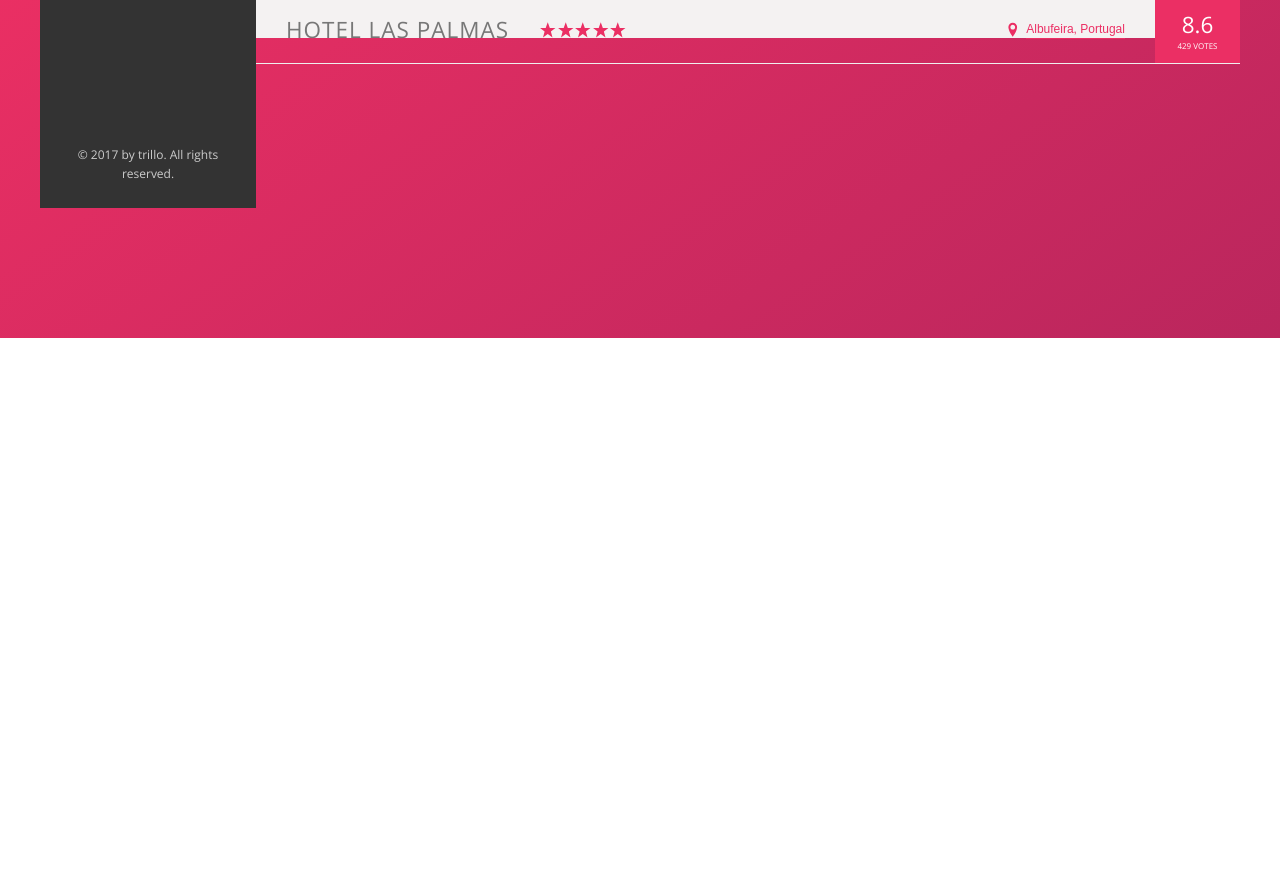
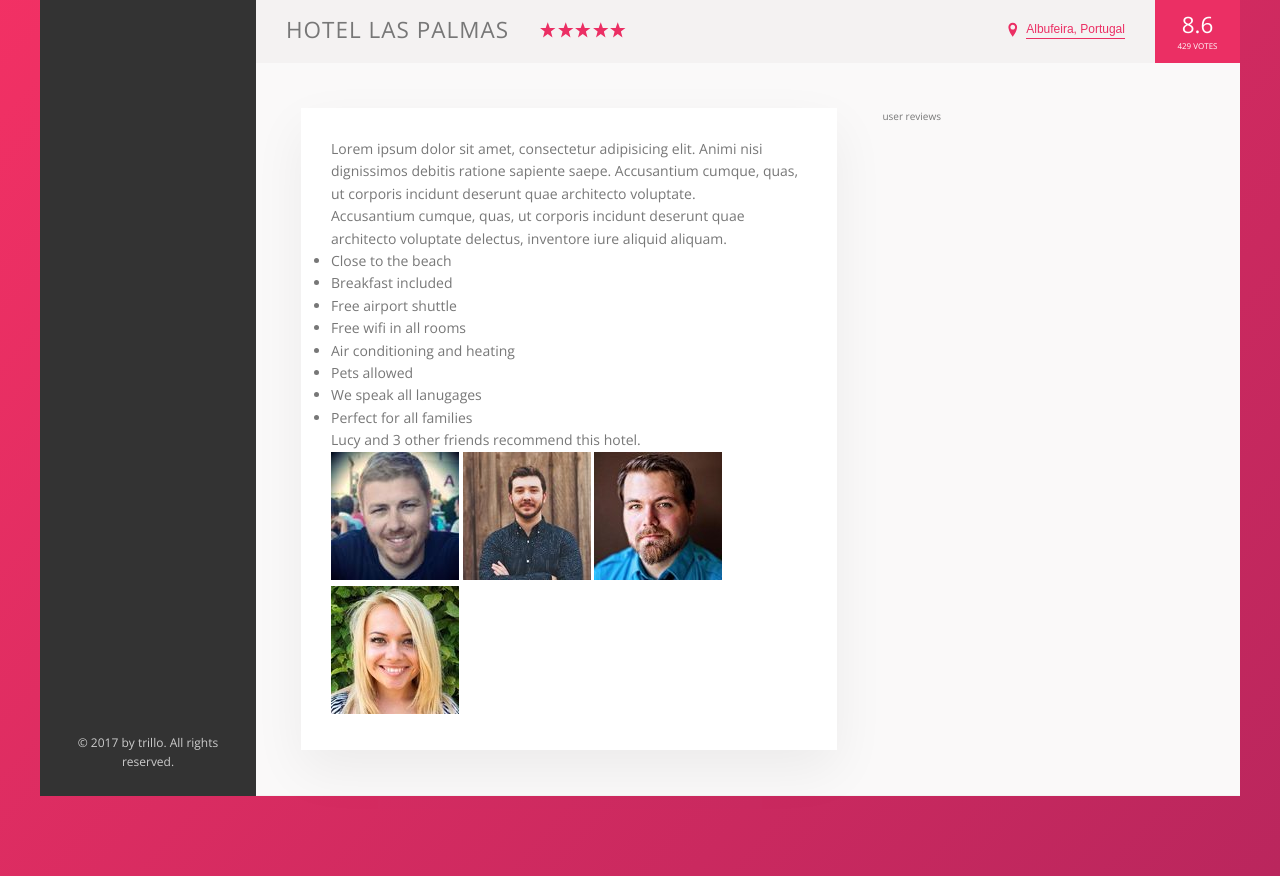
Before and after one commit to Franklinxavier/flexbox, a website: page index.html in a window 1280 px wide. Shown: the part 542-1418 px from the top of the page. Before the commit the page ends 880 px from the top, so only its background shows below. Drawn offline with nearby package versions, Linux system fonts and the light colour scheme.

Commit message:
description part 1 completed

```diff
--- a/index.html
+++ b/index.html
@@ -130,6 +130,42 @@
                             <div class="overview__rating--count">429 votes</div>
                         </div>
                     </div>
+
+                    <div class="details">
+                        <div class="description">
+                            <p class="paragraph">
+                                Lorem ipsum dolor sit amet, consectetur adipisicing elit. Animi nisi dignissimos debitis ratione sapiente saepe.
+                                Accusantium cumque, quas, ut corporis incidunt deserunt quae architecto voluptate.
+                            </p>
+                            <p class="paragraph">
+                                Accusantium cumque, quas, ut corporis incidunt deserunt quae architecto voluptate delectus,
+                                inventore iure aliquid aliquam.
+                            </p>
+                            <ul class="list">
+                                <li class="list-item">Close to the beach</li>
+                                <li class="list-item">Breakfast included</li>
+                                <li class="list-item">Free airport shuttle</li>
+                                <li class="list-item">Free wifi in all rooms</li>
+                                <li class="list-item">Air conditioning and heating</li>
+                                <li class="list-item">Pets allowed</li>
+                                <li class="list-item">We speak all lanugages</li>
+                                <li class="list-item">Perfect for all families</li>
+                            </ul>
+
+                            <div class="recommend">
+                                <div class="recommed__count">
+                                    Lucy and 3 other friends recommend this hotel.
+                                </div>
+                                <div class="recommend__friends">
+                                    <img src="img/user-3.jpg" alt="Friend 1">
+                                    <img src="img/user-4.jpg" alt="Friend 2">
+                                    <img src="img/user-5.jpg" alt="Friend 3">
+                                    <img src="img/user-6.jpg" alt="Friend 4">
+                                </div>
+                            </div>
+                        </div>
+                        <div class="user-reviews">user reviews</div>
+                    </div>
                 </main>
             </div>
         </div>
--- a/sass/_base.scss
+++ b/sass/_base.scss
@@ -11,6 +11,11 @@
     --color-grey-dark-1:#333;
     --color-grey-dark-2:#777;
     --color-grey-dark-3:#999;
+
+    --line:1px solid var(--color-grey-light-2);
+
+    --shadow-dark:0 2rem 6rem rgba(0,0,0,0.3);
+    --shadow-light:0 2rem 5rem rgba(0,0,0,0.06);
 }
 
 
--- a/sass/_components.scss
+++ b/sass/_components.scss
@@ -236,7 +236,7 @@
 .overview {
     display: flex;
     align-items: center;
-    border-bottom:1px solid var(--color-grey-light-3);
+    border-bottom:1px solid var(--line);
 
     &__heading {
         font-size: 2.25rem;
--- a/sass/_layout.scss
+++ b/sass/_layout.scss
@@ -1,6 +1,5 @@
 .container {
     max-width: 120rem;
-    height: 50rem;
     margin: 8rem auto;
     background-color: var(--color-grey-light-2);
 
@@ -10,7 +9,7 @@
     font-size: 1.4rem;
     height: 7rem;
     background-color: #fff;
-    border-bottom:1px solid var(--color-grey-light-2);
+    border-bottom:var(--line);
     display: flex;
     justify-content: space-between;
     align-items: center;
@@ -20,7 +19,6 @@
 
 .content {
     display: flex;
-    height: 60rem;
 }
 
 .sidebar {
@@ -34,3 +32,26 @@
     flex: 1;
 
 }
+
+
+
+
+.details {
+    display: flex;
+    background-color: var(--color-grey-light-1);
+    border-bottom: var(--line);
+    padding: 4.5rem;
+}
+
+.description {
+    flex: 0 0 60%;
+    font-size: 1.4rem;
+    margin-right: 4.5rem;
+    background-color: #fff;
+    padding: 3rem;
+    box-shadow: var(--shadow-light);
+}
+
+.user-reviews {
+    flex: 1;
+}
```
Also changed, not shown: css/style.css.
